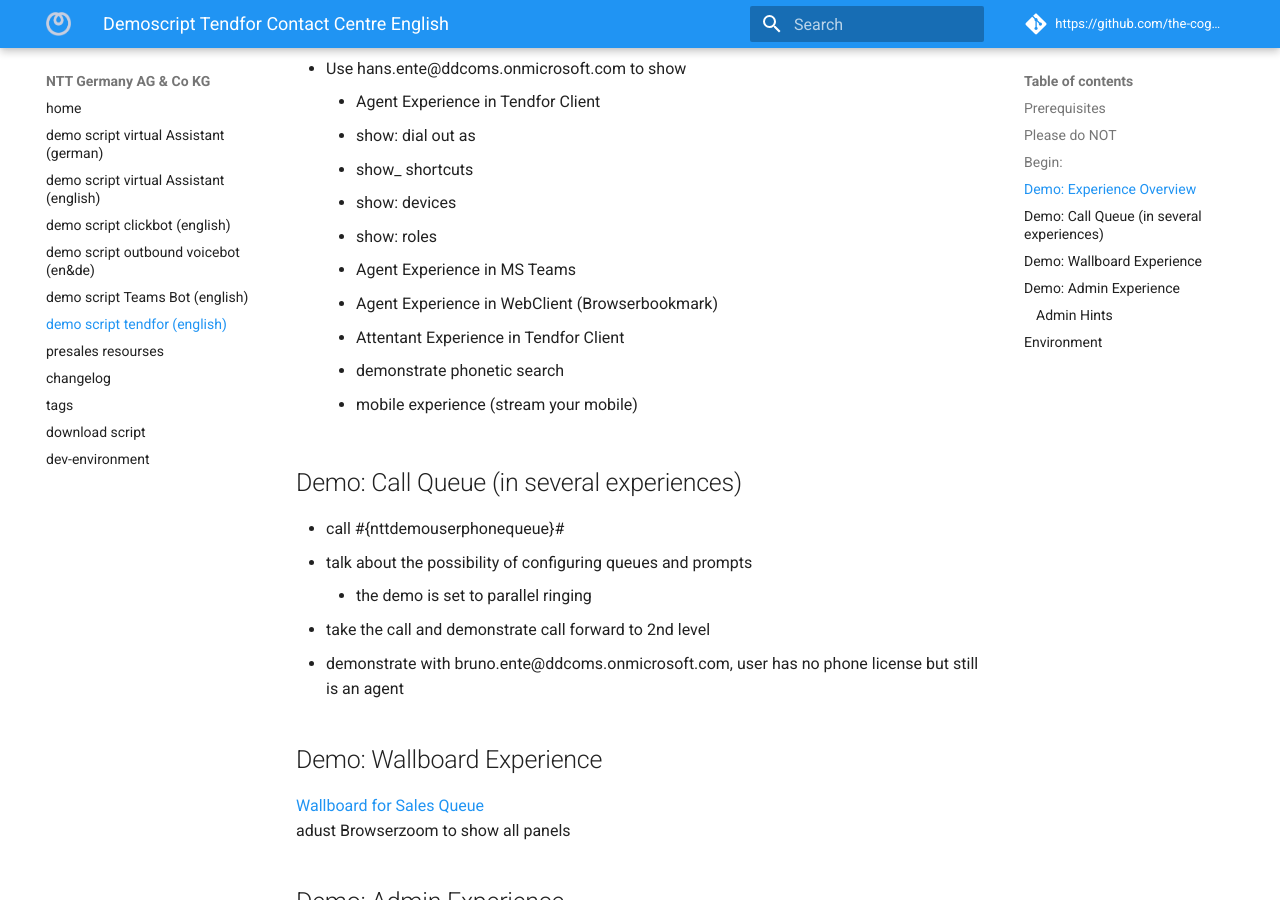
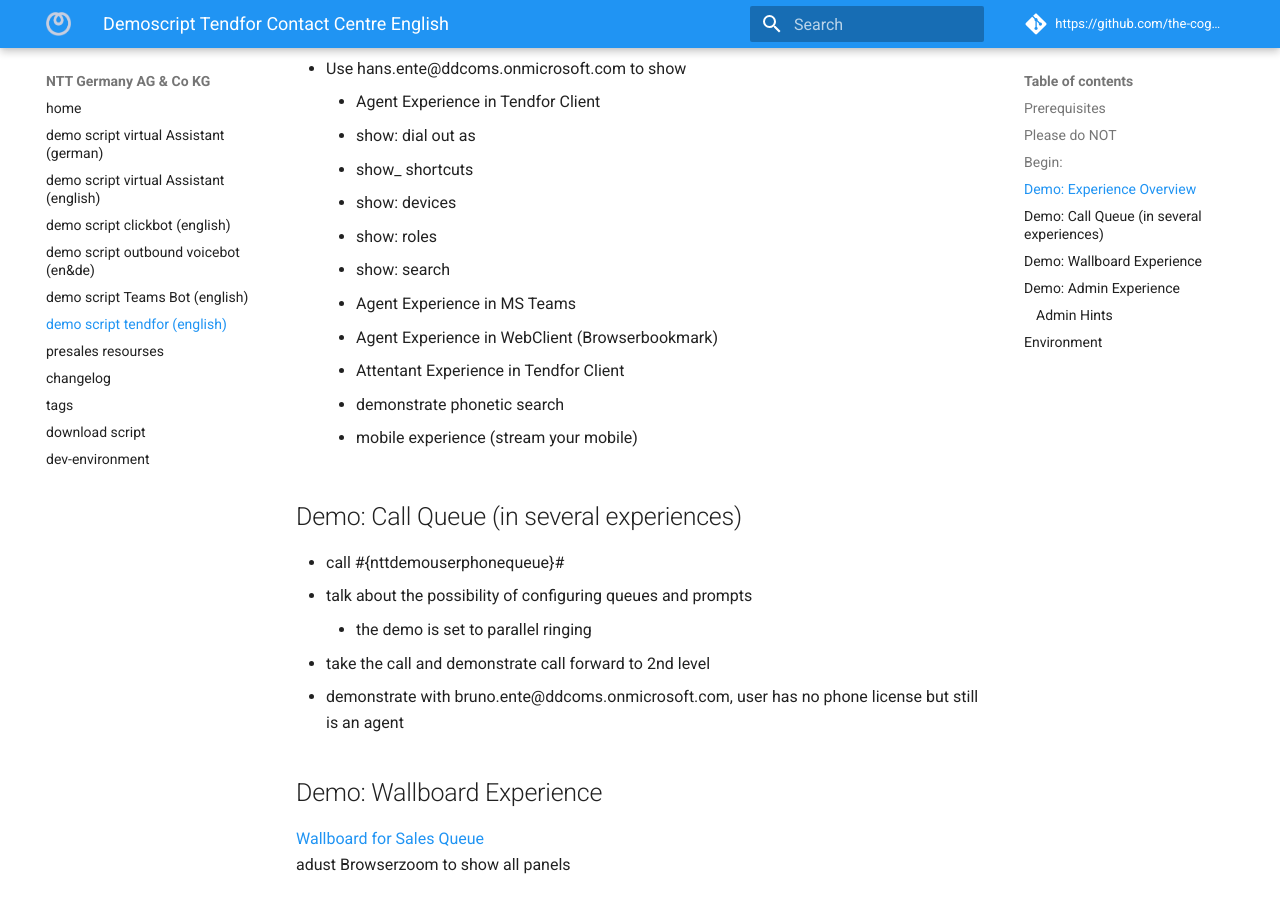
Before and after one commit to the-cognitiveservices-ninja/demo-environment, an MkDocs documentation site: the page built from docs/tendfor.md, in a window 1280 px wide and 900 px high, scrolled down 1021 px. Built offline with MkDocs 1.6.1 and Material for MkDocs 9.7.7, drawn with Linux system fonts in a browser that asks for light colours; comment, search, counter and statistics services are not loaded.

Commit message:
Update tendfor.md

```diff
--- a/docs/tendfor.md
+++ b/docs/tendfor.md
@@ -42,6 +42,7 @@
       -  show_ shortcuts
       -  show: devices
       -  show: roles
+      -  show: search
     -  Agent Experience in MS Teams
     -  Agent Experience in WebClient (Browserbookmark)
     -  Attentant Experience in Tendfor Client
```
